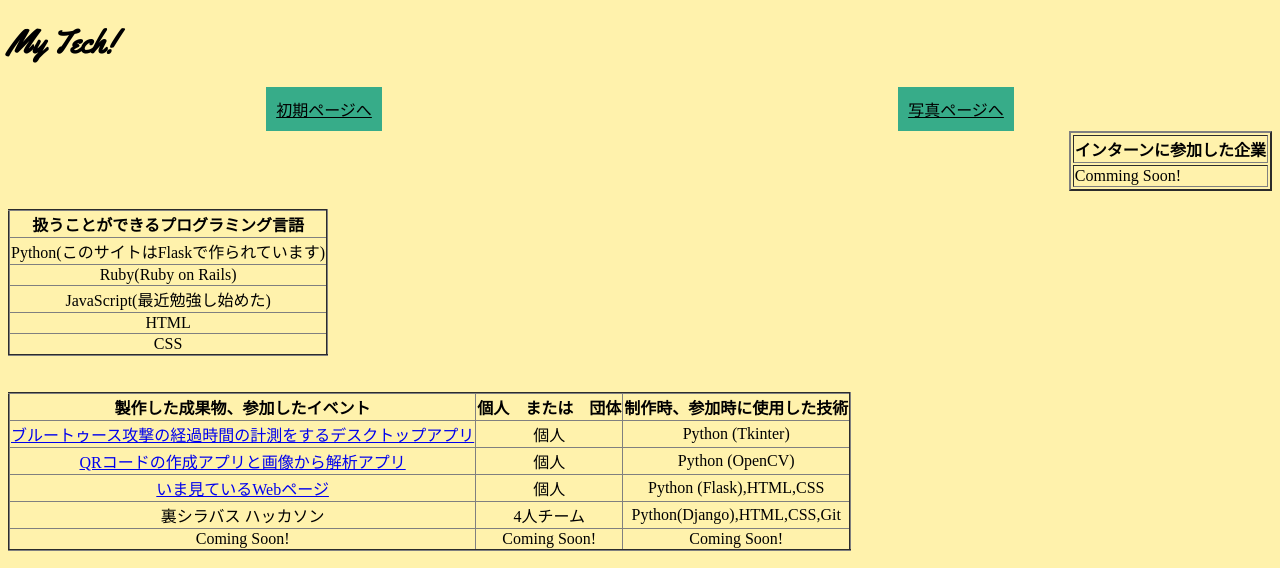
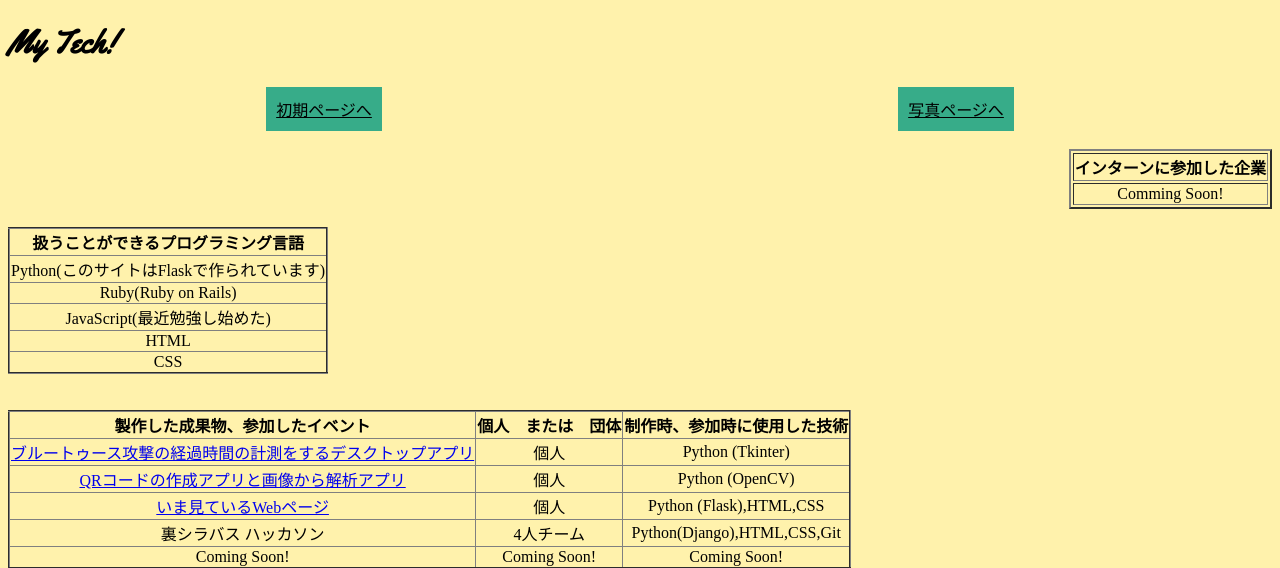
Before and after one commit to kansan-kansan/Heroku, a Flask app: page /deliverables in a window 1280 px wide. Shown: the top 568 px of the page. Run offline with Flask 2, Linux system fonts and the light colour scheme; some web fonts are replaced.

Commit message:
add del internship

```diff
--- a/templates/deliverables.html
+++ b/templates/deliverables.html
@@ -24,6 +24,7 @@
     <a href="/photo" class="del_item">写真ページへ</a>
   </div>
 
+    <br>
     <table border="2" class="comapny">
       <tr>
         <th>インターンに参加した企業</th>
--- a/templates/style.css
+++ b/templates/style.css
@@ -60,6 +60,7 @@
 }
 .comapny{
    margin-left: auto;
+   text-align: center;
 }
 .lug{
    border-collapse:collapse;
```
